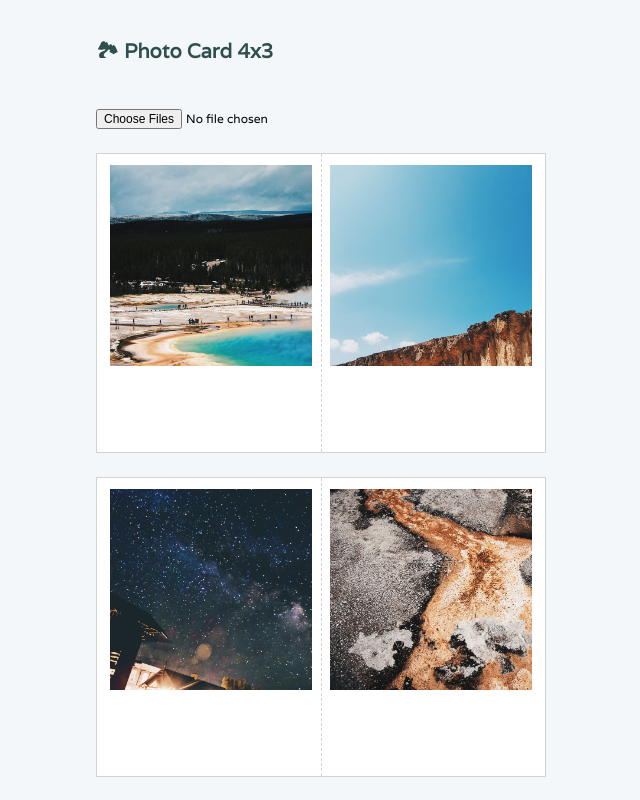
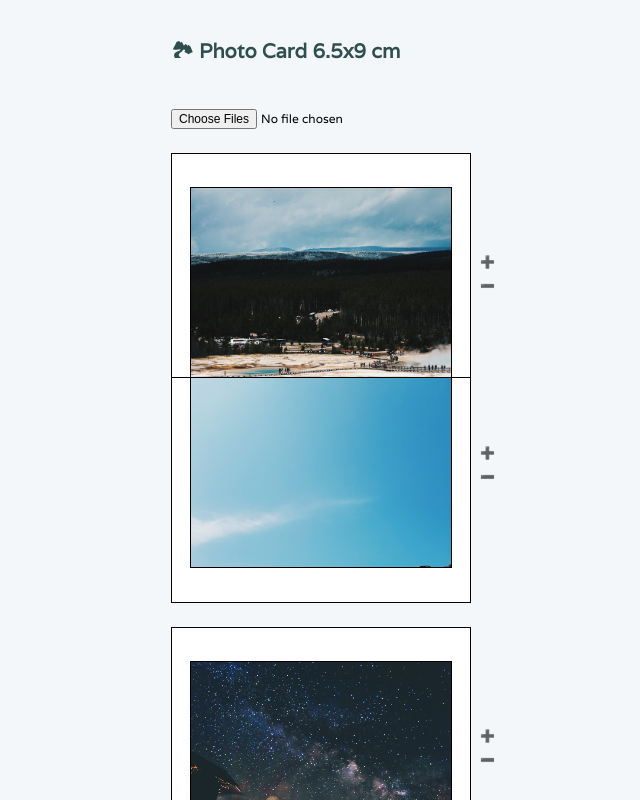
Before and after one commit to OozyGrub/photo-card-4x3, a React (Create React App) app: page / in a window 1280 px wide. Shown: the top 800 px of the page, without its empty margins (319-959 px from the left). Built offline with nearby package versions, Linux system fonts and the light colour scheme.

Commit message:
add photo card 6.5 x 9.0 cm format

```diff
--- a/src/App.tsx
+++ b/src/App.tsx
@@ -65,7 +65,7 @@ const App = observer(() => {
           gap: "2rem",
         }}
       >
-        <h1 style={{ color: "var(--primary)" }}>🏞 Photo Card 4x3</h1>
+        <h1 style={{ color: "var(--primary)" }}>🏞 Photo Card 6.5x9 cm</h1>
         <ImageUpload onChange={handleImagesChanged} />
         {chunk(images, 2).map((images, i) => (
           <PhotoCard
--- a/src/components/ChildPhotoCard.tsx
+++ b/src/components/ChildPhotoCard.tsx
@@ -1,66 +1,56 @@
-import { clamp, merge } from "lodash";
-import { useEffect, useState } from "react";
+import { merge } from "lodash";
+import { cmToInches } from "../utilities/conversion";
+import { useMouseDragMove } from "../utilities/useMouseDragMove";
+import { useResize } from "../utilities/useResize";
 
 export const ChildPhotoCard = ({
   src,
   position,
+  ppi,
 }: {
   src: string;
   position: "left" | "right";
+  ppi: number;
 }) => {
-  const [pos, setPos] = useState({ x: 0, y: 0 });
-  const [fromPos, setFromPos] = useState({ x: 0, y: 0 });
-  const [isDragging, setIsDragging] = useState(false);
-  const [mousePos, setMousePos] = useState({ x: 0, y: 0 });
+  const { onMove, onMoveCancelled, posX, posY, isDragging } =
+    useMouseDragMove();
+  const { size, onResizeIncreasing, onResizeDecreasing, onResizeCancelled } =
+    useResize(100);
 
-  const posX = clamp(
-    isDragging ? pos.x + fromPos.x - mousePos.x : pos.x,
-    0,
-    100
-  );
-  const posY = clamp(
-    isDragging ? pos.y + fromPos.y - mousePos.y : pos.y,
-    0,
-    100
-  );
-
-  useEffect(() => {
-    const onMouseMove = (e: MouseEvent) => {
-      setMousePos({ x: e.clientX, y: e.clientY });
+  const borderStyle = {
+    borderTop: position === "left" ? "1px solid black" : undefined,
+    borderBottom: position === "left" ? undefined : "1px solid black",
   };
 
-    document.addEventListener("mousemove", onMouseMove);
-    return () => {
-      document.removeEventListener("mousemove", onMouseMove);
-    };
-  }, []);
-
   return (
+    <div style={{ display: "grid" }}>
       <div
         className="photo-card-4x3"
         style={{
-        padding: position === "left" ? "5% 4% 4% 6%" : "5% 6% 4% 4%",
-        overflow: "hidden",
           display: "flex",
+          alignItems: "center",
+          justifyContent: position === "left" ? "end" : "start",
           flexDirection: "column",
-        gap: "1rem",
         }}
       >
         <div
           style={merge<React.CSSProperties, any>(
             {
               position: "relative",
-            width: "100%",
-            height: 0,
-            padding: "100% 0 0",
+              width: cmToInches(8.9) * ppi,
+              padding: `${cmToInches(6.4) * ppi}px 0 0`,
               overflow: "hidden",
               cursor: "move",
               opacity: isDragging ? "50%" : "100%",
+              borderRight: "1px solid black",
+              borderLeft: "1px solid black",
+              ...borderStyle,
+              // filter: "brightness(1.1)",
             },
             src
               ? {
                   backgroundImage: `url("${src}")`,
-                backgroundSize: "cover",
+                  backgroundSize: `${size}%`,
                   backgroundRepeat: "no-repeat",
                   backgroundPosition: `${posX}% ${posY}%`,
                 }
@@ -68,16 +58,44 @@ export const ChildPhotoCard = ({
                   backgroundColor: "var(--disabled)",
                 }
           )}
-        onClick={(e) => {
-          if (isDragging) {
-            setFromPos({ x: posX, y: posY });
-            setPos({ x: posX, y: posY });
-          } else {
-            setFromPos({ x: e.clientX, y: e.clientY });
-          }
-          setIsDragging((o) => !o);
+          onMouseDown={onMove}
+          onMouseUp={onMoveCancelled}
+          onMouseOut={onMoveCancelled}
+        ></div>
+        <div
+          style={{
+            position: "relative",
+            bottom: "50%",
+            width: "100%",
+            height: 0,
+            right: -10,
+            display: "flex",
+            flexDirection: "column",
+            alignItems: "end",
+            justifyContent: "center",
+            gap: "2rem",
           }}
-      />
+        >
+          <div
+            style={{ width: 0, height: 0 }}
+            className="size-button"
+            onMouseDown={onResizeIncreasing}
+            onMouseUp={onResizeCancelled}
+            onMouseOut={onResizeCancelled}
+          >
+            ➕
+          </div>
+          <div
+            style={{ width: 0, height: 0 }}
+            className="size-button"
+            onMouseDown={onResizeDecreasing}
+            onMouseUp={onResizeCancelled}
+            onMouseOut={onResizeCancelled}
+          >
+            ➖
+          </div>
+        </div>
+      </div>
     </div>
   );
 };
--- a/src/components/PhotoCard.tsx
+++ b/src/components/PhotoCard.tsx
@@ -14,16 +14,17 @@ export const PhotoCard = React.forwardRef<HTMLDivElement, PhotoCardProps>(
         className="photo-card-4x6"
         style={{
           display: "grid",
-          gridTemplateColumns: "1fr min-content 1fr",
-          width: 6 * ppi,
-          height: 4 * ppi,
+          // gridTemplateColumns: "1fr",
+          gridTemplateRows: "1fr min-content 1fr",
+          width: 4 * ppi,
+          height: 6 * ppi,
           background: "white",
-          border: "1px solid lightgrey",
+          border: "1px solid black",
         }}
       >
-        <ChildPhotoCard src={images[0]} position="left" />
-        <div style={{ borderLeft: "1px dashed lightgrey" }} />
-        <ChildPhotoCard src={images[1]} position="right" />
+        <ChildPhotoCard src={images[0]} position="left" ppi={ppi} />
+        <div style={{ borderTop: "1px solid black" }} />
+        <ChildPhotoCard src={images[1]} position="right" ppi={ppi} />
       </div>
     );
   }
--- a/src/index.css
+++ b/src/index.css
@@ -33,6 +33,10 @@ button {
   -webkit-font-smoothing: antialiased;
 }
 
+.size-button {
+  cursor: pointer;
+}
+
 h1 {
   font-size: 20px;
   font-weight: 600;
--- /dev/null
+++ b/src/utilities/conversion.ts
@@ -0,0 +1,3 @@
+const CM_PER_INCHES = 2.54;
+
+export const cmToInches = (ppi: number) => ppi / CM_PER_INCHES;
--- /dev/null
+++ b/src/utilities/useMouseDragMove.tsx
@@ -0,0 +1,44 @@
+import { clamp } from "lodash";
+import { useState } from "react";
+import { useMousePosition } from "./useMousePosition";
+
+export const useMouseDragMove = () => {
+  const [isDragging, setIsDragging] = useState(false);
+  const [pos, setPos] = useState({ x: 0, y: 0 });
+  const [fromPos, setFromPos] = useState({ x: 0, y: 0 });
+  const mousePos = useMousePosition();
+
+  const posX = clamp(
+    isDragging ? pos.x + fromPos.x - mousePos.x : pos.x,
+    0,
+    100
+  );
+
+  const posY = clamp(
+    isDragging ? pos.y + fromPos.y - mousePos.y : pos.y,
+    0,
+    100
+  );
+
+  const onMove = (e: React.MouseEvent<HTMLDivElement, MouseEvent>) => {
+    if (isDragging) {
+      setFromPos({ x: posX, y: posY });
+      setPos({ x: posX, y: posY });
+    } else {
+      setFromPos({ x: e.clientX, y: e.clientY });
+    }
+    setIsDragging(true);
+  };
+
+  const onMoveCancelled = (e: React.MouseEvent<HTMLDivElement, MouseEvent>) => {
+    if (isDragging) {
+      setFromPos({ x: posX, y: posY });
+      setPos({ x: posX, y: posY });
+    } else {
+      setFromPos({ x: e.clientX, y: e.clientY });
+    }
+    setIsDragging(false);
+  };
+
+  return { onMove, onMoveCancelled, posX, posY, isDragging };
+};
--- /dev/null
+++ b/src/utilities/useMousePosition.tsx
@@ -0,0 +1,18 @@
+import { useEffect, useState } from "react";
+
+export const useMousePosition = () => {
+  const [pos, setPos] = useState({ x: 0, y: 0 });
+
+  useEffect(() => {
+    const onMouseMove = (e: MouseEvent) => {
+      setPos({ x: e.clientX, y: e.clientY });
+    };
+
+    document.addEventListener("mousemove", onMouseMove);
+    return () => {
+      document.removeEventListener("mousemove", onMouseMove);
+    };
+  }, []);
+
+  return pos;
+};
--- /dev/null
+++ b/src/utilities/useResize.tsx
@@ -0,0 +1,24 @@
+import { max } from "lodash";
+import { useEffect, useState } from "react";
+
+export const useResize = (defaultSize = 100) => {
+  const [size, setSize] = useState<number>(defaultSize);
+  const [sizeRate, setSizeRate] = useState<number>(0);
+
+  useEffect(() => {
+    const sizeInterval = setInterval(() => {
+      setSize((size) => max([defaultSize, size + sizeRate * 5])!);
+    }, 50);
+
+    return () => {
+      clearInterval(sizeInterval);
+    };
+  }, [defaultSize, sizeRate]);
+
+  return {
+    size,
+    onResizeIncreasing: () => setSizeRate(1),
+    onResizeDecreasing: () => setSizeRate(-1),
+    onResizeCancelled: () => setSizeRate(0),
+  };
+};
```
Also changed, not shown: src/utilities/useMousePosition.1.tsx (added, +18 -0 lines). Lines whose indentation alone changed are shown as unchanged.
